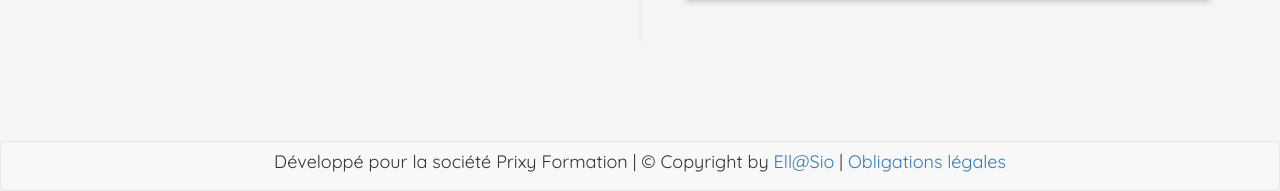
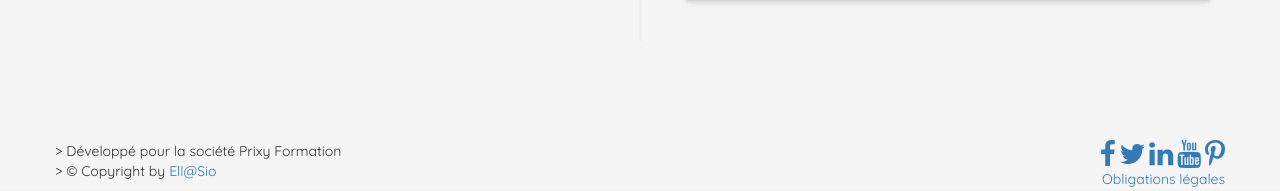
Before and after one commit to Ahthue/PrixyB, a PHP site: page / in a window 1280 px wide. Shown: the part 2053-2244 px from the top of the page. Run offline with PHP 8.4, Linux system fonts and the light colour scheme.

Commit message:
Modif Footer + New Nav

```diff
--- a/footer.php
+++ b/footer.php
@@ -1,6 +1,44 @@
 <!--FOOTER-->
-<div class="footer" style="margin-top:100px;">
+<div class="bg_footer">
+	<div class="footer container" style="margin-top:100px;">
+	  <div class="row">
+	  	<div class="col-lg-6 class_footer footer1">
+	  		<div class="row row_footer">
+	  			> Développé pour la société Prixy Formation
+	  		</div>
+	  		<div class="row row_footer">
+	  			> &copy; Copyright by <a href="#">Ell@Sio</a>
+	  		</div>
+	  	</div>
+	  	<div class="col-lg-6 class_footer text-right">
+	  		<div class="row row_footer">
+	        <a class="nav-link" href="#" title="Facebook">
+	          <i class="fa fa-facebook fa-2x"></i>
+	        </a>
+	        <a class="nav-link"  href="#" title="Twitter">
+	          <i class="fa fa-twitter fa-2x"></i>
+	        </a>
+	        <a class="nav-link"  href="#" title="LinkedIn">
+	          <i class="fa fa-linkedin fa-2x"></i>
+	        </a>
+	        <a class="nav-link" href="#" title="Youtube">
+	          <i class="fa fa-youtube fa-2x"></i>
+	        </a>
+	        <a class="nav-link" href="#" title="Pinterest">
+	          <i class="fa fa-pinterest-p fa-2x last_i"></i>
+	        </a>
+	  		</div>
+	  		<div class="row row_footer">
+	  			<a href="/PrixyPPE/mentions.php">Obligations légales</a>
+	  		</div>
+	  	</div>
+	  </div>
+	</div>
+</div>
+
+<!--<div class="footer" style="margin-top:100px;">
   <nav class="navbar navbar-default navbar-bottom">
+
           <h4><?php print T_("Développé pour la société Prixy Formation"); ?> | &copy; Copyright by <a href="#">Ell@Sio</a> | <a href="/PrixyPPE/mentions.php"><?php print T_("Obligations légales"); ?></a> </h4>
   </nav>
-</div>
+</div> -->
```
Also changed, not shown: testnav.php (added, +76 -0 lines).
